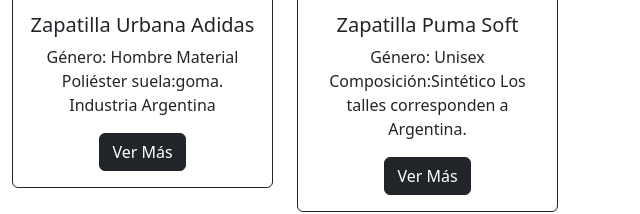
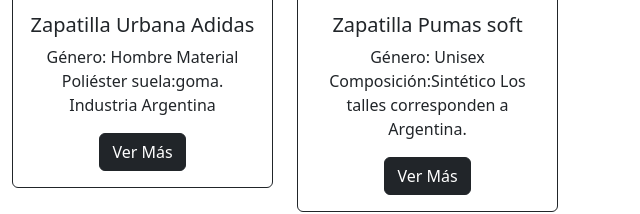
Before and after one commit to consty16/vercelpractica, a plain HTML site: page index.html in a window 1280 px wide. Shown: the part 214-428 px from the top of the page, 640-1280 px from the left. Drawn offline with nearby package versions, Linux system fonts and the light colour scheme.

Commit message:
creamos index.html

```diff
--- a/index.html
+++ b/index.html
@@ -5,7 +5,7 @@
   <meta name="viewport" content="width=device-width, initial-scale=1.0">
   <link href="https://cdn.jsdelivr.net/npm/bootstrap@5.3.0-alpha3/dist/css/bootstrap.min.css" rel="stylesheet"
     integrity="sha384-KK94CHFLLe+nY2dmCWGMq91rCGa5gtU4mk92HdvYe+M/SXH301p5ILy+dN9+nJOZ" crossorigin="anonymous">
-  <title>Document</title>
+  <title>hola como estas</title>
 </head>
 
 <body>
@@ -65,7 +65,7 @@
               src="https://www.stockcenter.com.ar/on/demandware.static/-/Sites-365-dabra-catalog/default/dw71c3fb48/products/PU_381816-02/PU_381816-02-1.JPG"
               class="card-img-top" alt="...">
             <div class="card-body">
-              <h5 class="card-title">Zapatilla Puma Soft</h5>
+              <h5 class="card-title">Zapatilla Pumas soft</h5>
               <p class="card-text">Género: Unisex Composición:Sintético Los talles corresponden a Argentina.
               </p>
               <a href="#" class="btn btn-dark">Ver Más</a>
```
